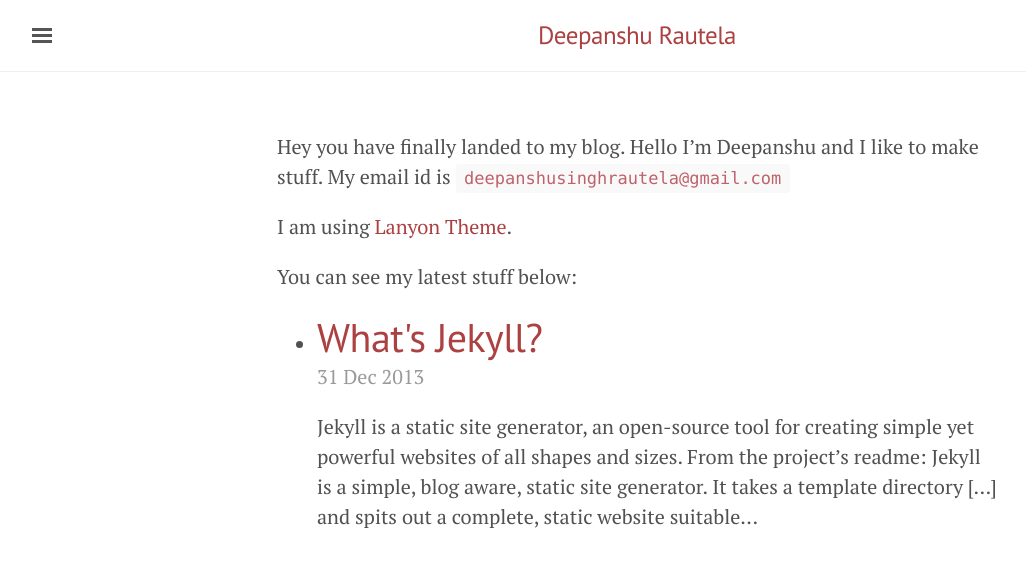
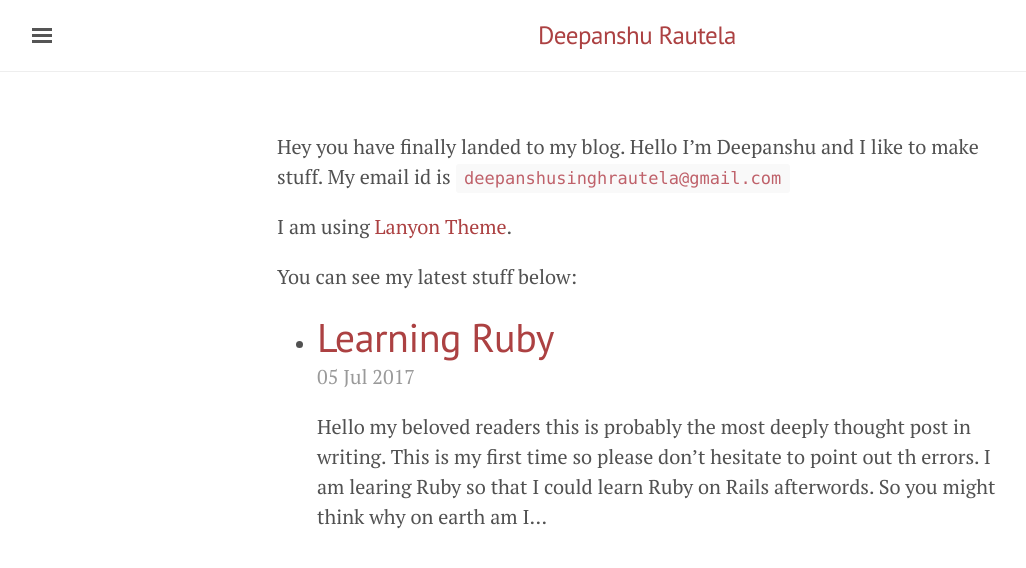
Before and after one commit to deepanshu99/deepanshu99.github.io, a Jekyll site: the page built from index.md, in a window 1280 px wide. Shown: the top 568 px of the page, without its empty margins (3-1029 px from the left). Built offline with Jekyll 4.4.1, drawn with Linux system fonts in a browser that asks for light colours.

Commit message:
Updated Post

```diff
--- a/_config.yml
+++ b/_config.yml
@@ -20,4 +20,3 @@ author:
 version:             1.0.0
 
 gems:
-  -jekyll-seo-tag
--- a/_layouts/post.html
+++ b/_layouts/post.html
@@ -5,6 +5,10 @@ layout: default
   <h1 class="post-title">{{ page.title }}</h1>
   <span class="post-date">{{ page.date | date_to_string }}</span>
   {{ content }}
+</div>
+
+<div class="footer">
+  <img src="{{site.baseurl}}/public/sign.png" alt="Signature">
 </div>
 
 <div class="related">
@@ -21,7 +25,6 @@ layout: default
       </li>
     {% endfor %}
   </ul>
-
 </div>
 
 {%include disqus.html%}
--- a/_posts/2013-12-31-whats-jekyll.md
+++ /dev/null
@@ -1,12 +0,0 @@
----
-layout: post
-title: What's Jekyll?
----
-
-[Jekyll](http://jekyllrb.com) is a static site generator, an open-source tool for creating simple yet powerful websites of all shapes and sizes. From [the project's readme](https://github.com/mojombo/jekyll/blob/master/README.markdown):
-
-  > Jekyll is a simple, blog aware, static site generator. It takes a template directory [...] and spits out a complete, static website suitable for serving with Apache or your favorite web server. This is also the engine behind GitHub Pages, which you can use to host your project’s page or blog right here from GitHub.
-
-It's an immensely useful tool and one we encourage you to use here with Lanyon.
-
-Find out more by [visiting the project on GitHub](https://github.com/mojombo/jekyll).
--- /dev/null
+++ b/_posts/2017-07-05-Learning Ruby.md
@@ -0,0 +1,20 @@
+---
+layout: post
+title: Learning Ruby
+---
+
+Hello my beloved readers this is probably the most deeply thought post in writing. This is my first time so please don't hesitate to point out th errors.
+
+I am learing Ruby so that I could learn Ruby on Rails afterwords.
+
+So you might think why on earth am I learning Ruby on Rails when the entire world is shifting to Node.js and other such technologies. Well I wan't to learn it because I fell deeply in love how Jekyll works, although I don't understand the intricacies of Jekyll yet. Jekyll is also based on Ruby so I thought why not give it a try.
+
+Also I am not very proficient in Javascript (much afraid of the callback hell) and will have to learn everything from scratch again.
+
+Creating variables is damn easy compared to JS.
+
+Instead of `var oranges  = 10`
+
+`oranges = 10 ` is used to declare and initialise the variable.
+
+For now I'm referring [learnrubythehardway.org](https://learnrubythehardway.org/book).
```
Also changed, not shown: Gemfile (deleted, +0 -26 lines), archive.md (+1 -1 lines), public/sign.png (added), 8 other files.
